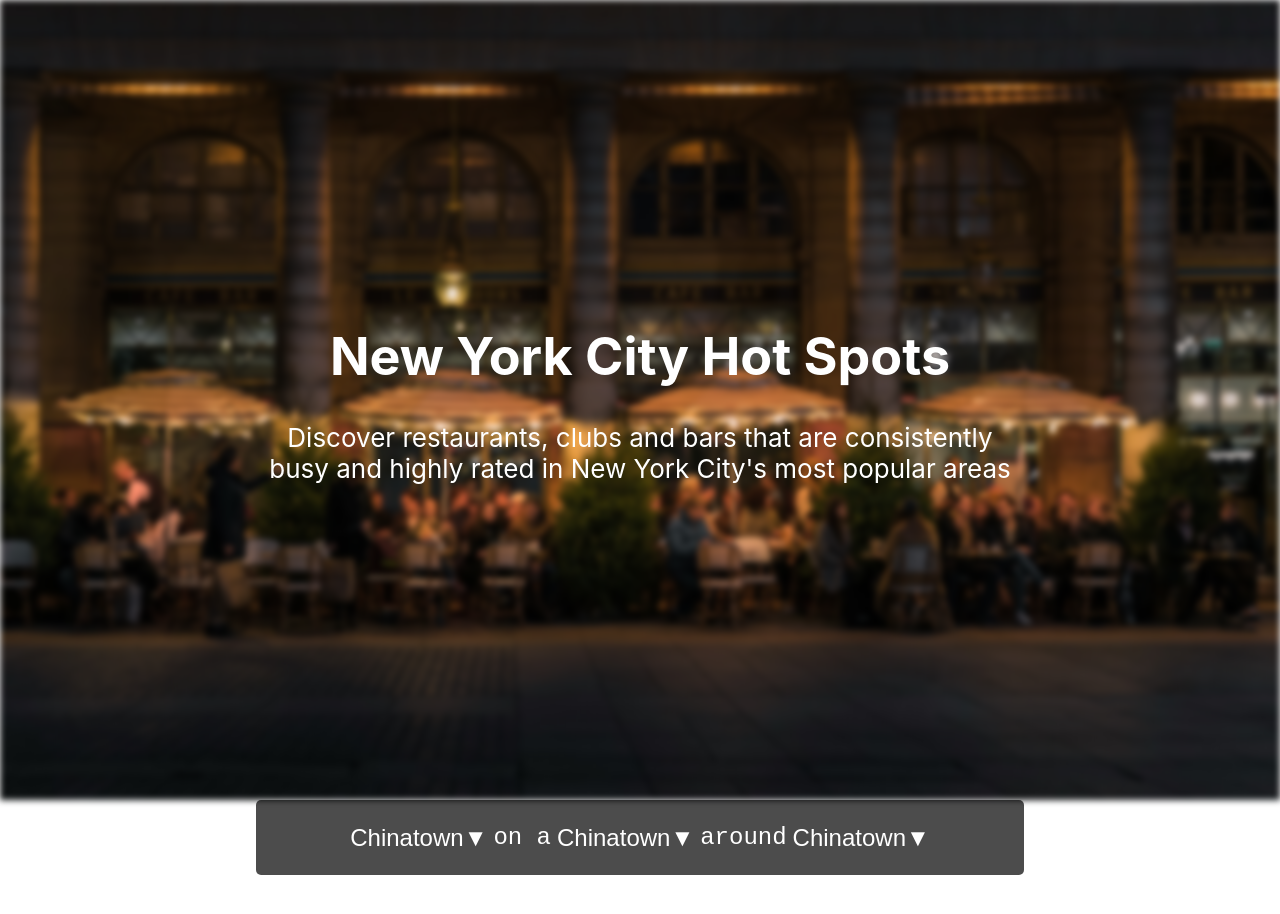
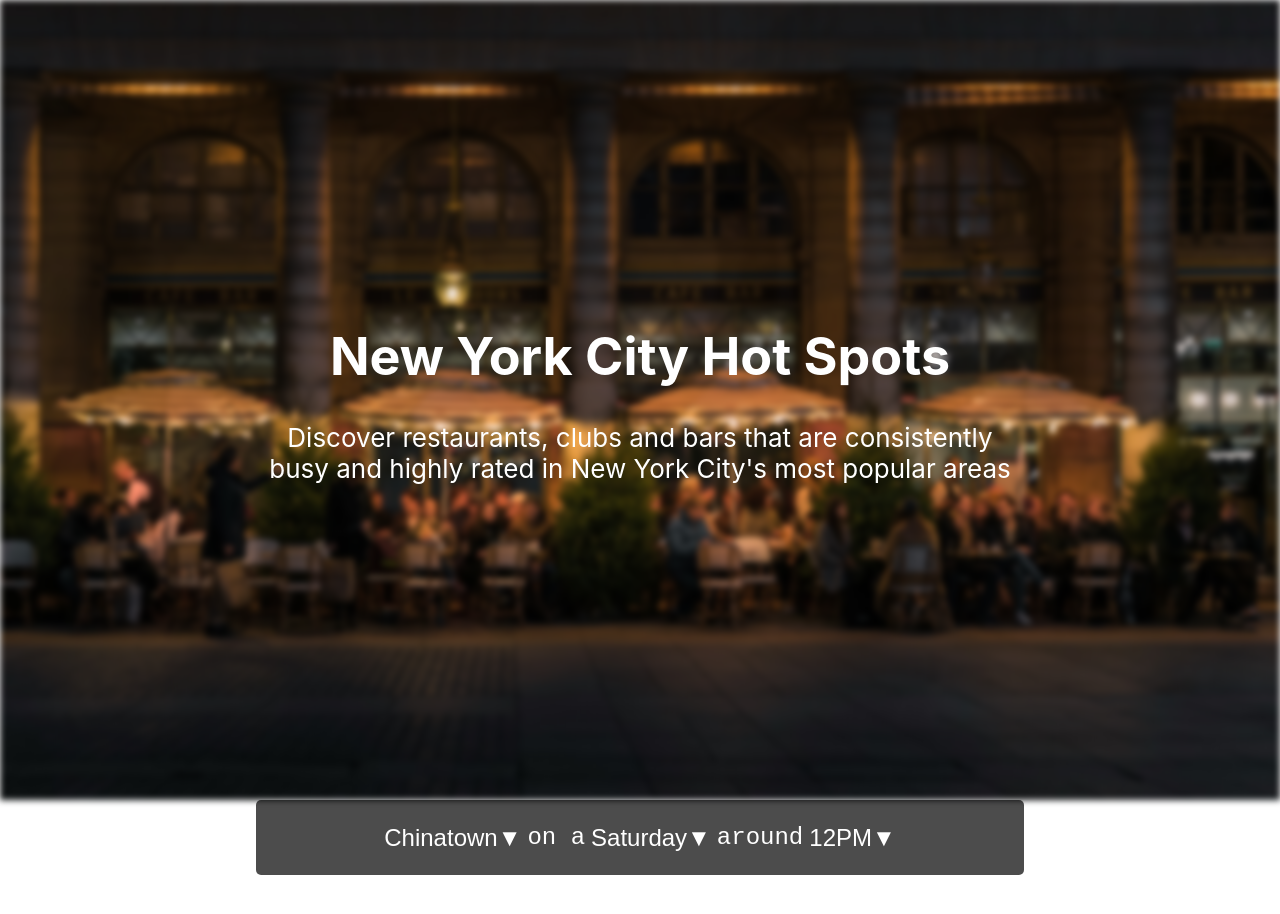
Before and after one commit to tyrocap/NYC-Hot-Spots, a React (Create React App) app: page / in a window 1280 px wide. Shown: the top 914 px of the page. Built offline with nearby package versions, Linux system fonts and the light colour scheme.

Commit message:
Updated Card Component

```diff
--- a/src/App.js
+++ b/src/App.js
@@ -20,11 +20,11 @@ function App() {
         <div className="g-map">
           <div className="g-map-header">
             <div className="filter-box">
-              <Card></Card>
+              <Card buttonText="Chinatown" itemCount="5" itemsTexts={['Chinatown','Chelsea','Downtown','Uptown','Midtown','Harlem']}></Card>
               <p className="normal-font"><pre className="pre-text color-white">on a</pre></p>
-              <Card></Card>
+              <Card buttonText="Saturday" itemCount="5" itemsTexts={['Saturday','Friday','Thursday','Wednesday','Tuesday','Monday']}></Card>
               <p className="normal-font"><pre className="pre-text color-white">around</pre></p>
-              <Card></Card>
+              <Card buttonText="12PM" itemCount="8" itemsTexts={['6PM','7PM','8PM','9PM','10PM','11PM','12AM','1AM','2AM']}></Card>
             </div>
             <div></div>
           </div>
--- a/src/Card.js
+++ b/src/Card.js
@@ -3,12 +3,12 @@ import './Card.css';
 
 
 class Card extends Component {
-  constructor() {
-    super ();
+  constructor(props) {
+    super (props);
 
     this.state = {
       showMenu: false,
-      buttonText: 'Chinatown',
+      buttonText: this.props.buttonText,
     }
 
     this.toggleMenu = this.toggleMenu.bind(this);
@@ -42,6 +42,11 @@ class Card extends Component {
 
   render() {
     const text = this.state.buttonText;
+    const buttons = [];
+    for (let i=0; i<this.props.itemCount; i++) {
+      let btnText = this.props.itemsTexts[i];
+      buttons.push(<button className="btn backg-tr normal-font" value={btnText} onClick={this.wrapperFuntion}>{btnText}</button>)
+    }
     return (
       <div className="card">
         <button className="btn-flex backg-tr color-white normal-font" onClick={this.toggleMenu}>
@@ -51,12 +56,7 @@ class Card extends Component {
           this.state.showMenu
           ? (
               <div className="dropdown-menu">
-                <button className="btn backg-tr normal-font" value="Chinatown" onClick={this.wrapperFuntion}>Chinatown</button>
-                <button className="btn backg-tr normal-font" value="Chelsea" onClick={this.wrapperFuntion}>Chelsea</button>
-                <button className="btn backg-tr normal-font" value="Downtown" onClick={this.wrapperFuntion}>Downtown</button>
-                <button className="btn backg-tr normal-font" value="Uptown" onClick={this.wrapperFuntion}>Uptown</button>
-                <button className="btn backg-tr normal-font" value="Midtown" onClick={this.wrapperFuntion}>Midtown</button>
-                <button className="btn backg-tr normal-font" value="Harlem" onClick={this.wrapperFuntion}>Harlem</button>
+                {buttons}
               </div>
             )
             : (
```
